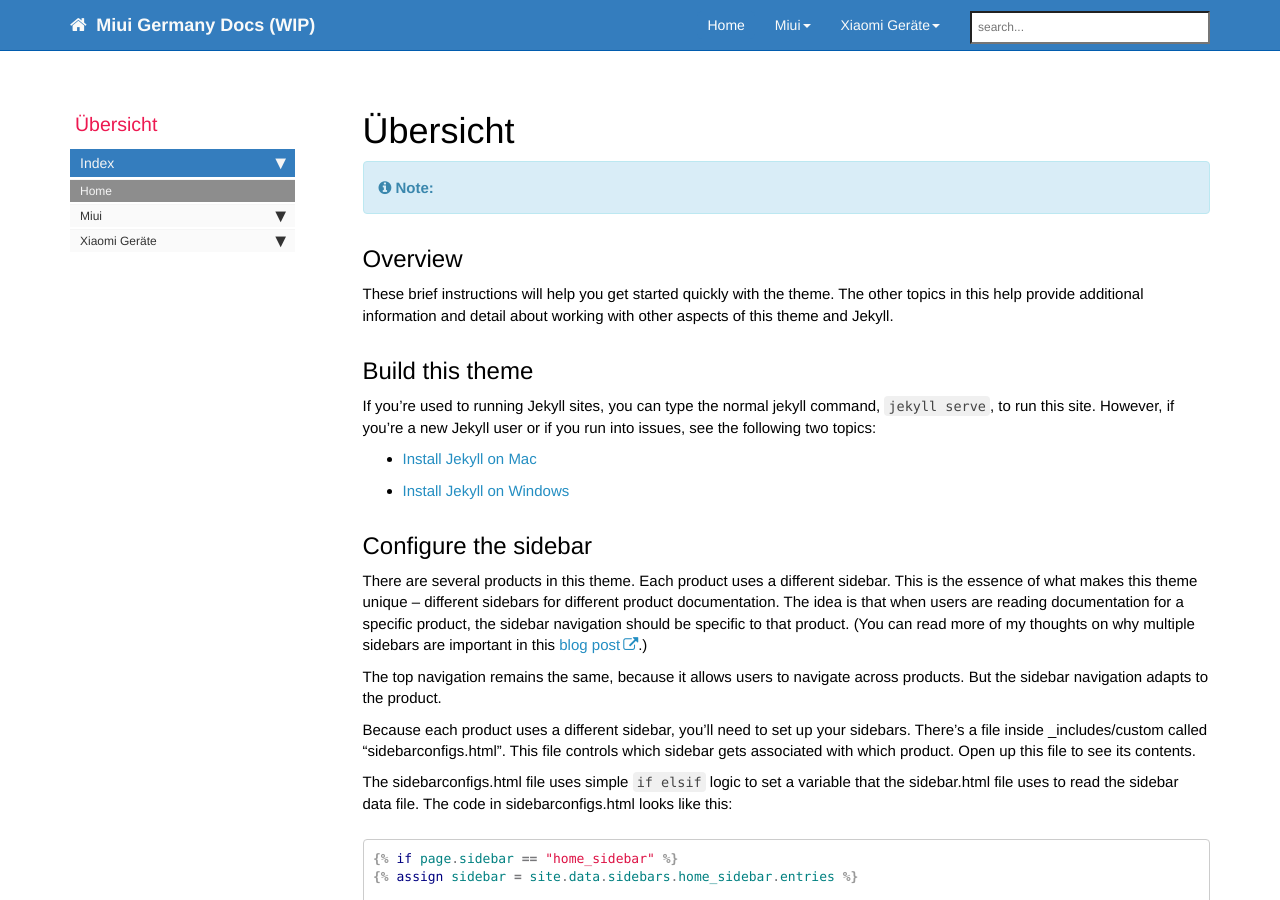
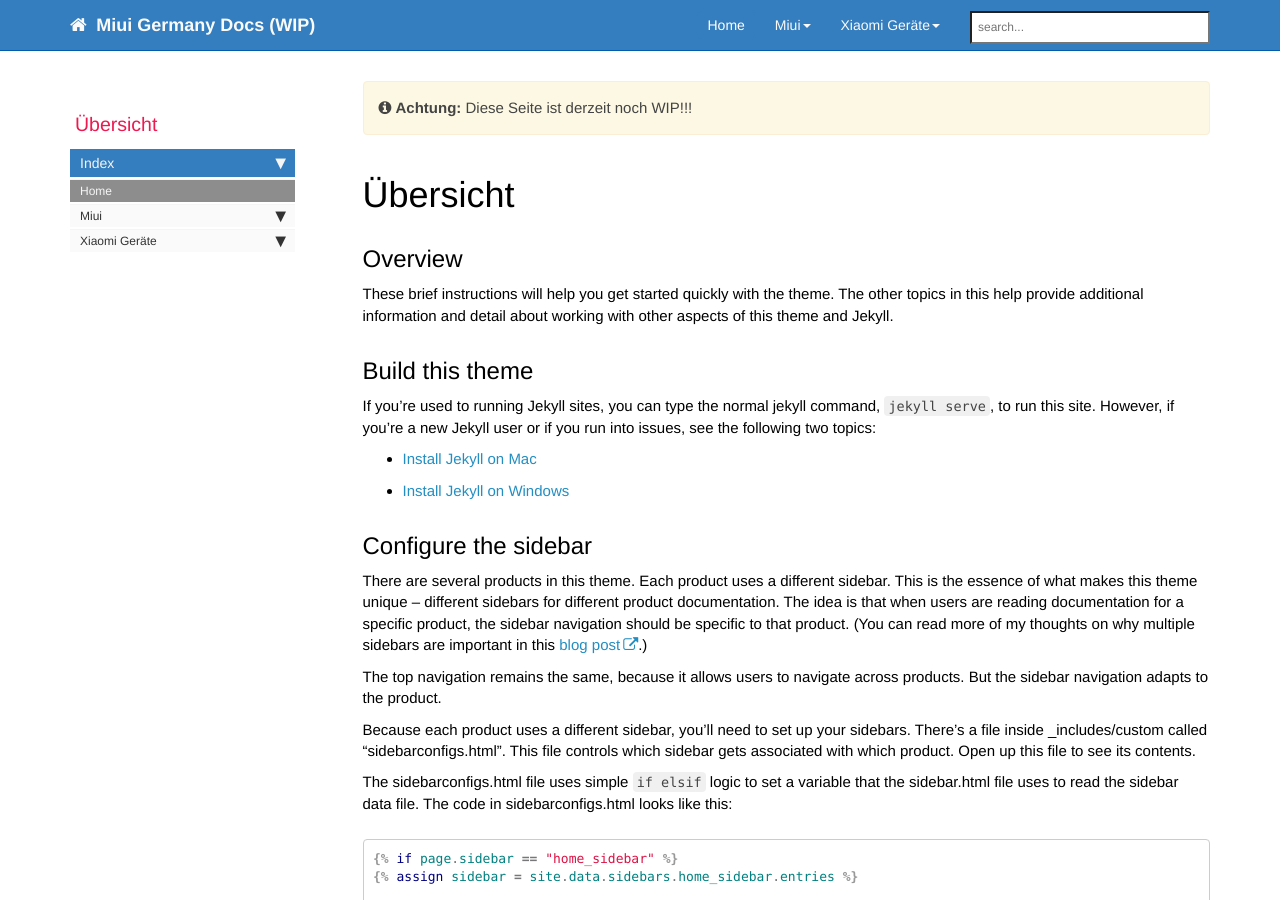
Before and after one commit to miui-russia/docs-miui8, a Jekyll site: the page built from index.md, in a window 1280 px wide and 900 px high. Built offline with Jekyll 4.4.1, drawn with Linux system fonts in a browser that asks for light colours; nearby versions of some CDN libraries; comment, search, counter and statistics services are not loaded.

Commit message:
Prepare docs base

```diff
--- a/_layouts/page.html
+++ b/_layouts/page.html
@@ -1,11 +1,11 @@
 ---
 layout: default
 ---
-
+<div markdown="span" class="alert alert-warning" role="alert"><i class="fa fa-info-circle"></i> <b>Achtung:</b> Diese Seite ist derzeit noch WIP!!!</div>
 <div class="post-header">
    <h1 class="post-title-main">{% if page.homepage == true %} {{site.homepage_title}} {% else %}{{ page.title }}{% endif %}</h1>
 </div>
-<div markdown="span" class="alert alert-info" role="alert"><i class="fa fa-info-circle"></i> <b>Note:</b> {{include.content}}</div>
+
 <div class="post-content">
 
    {% if page.summary %}
```
Also changed, not shown: index.md (line endings or trailing spaces).
